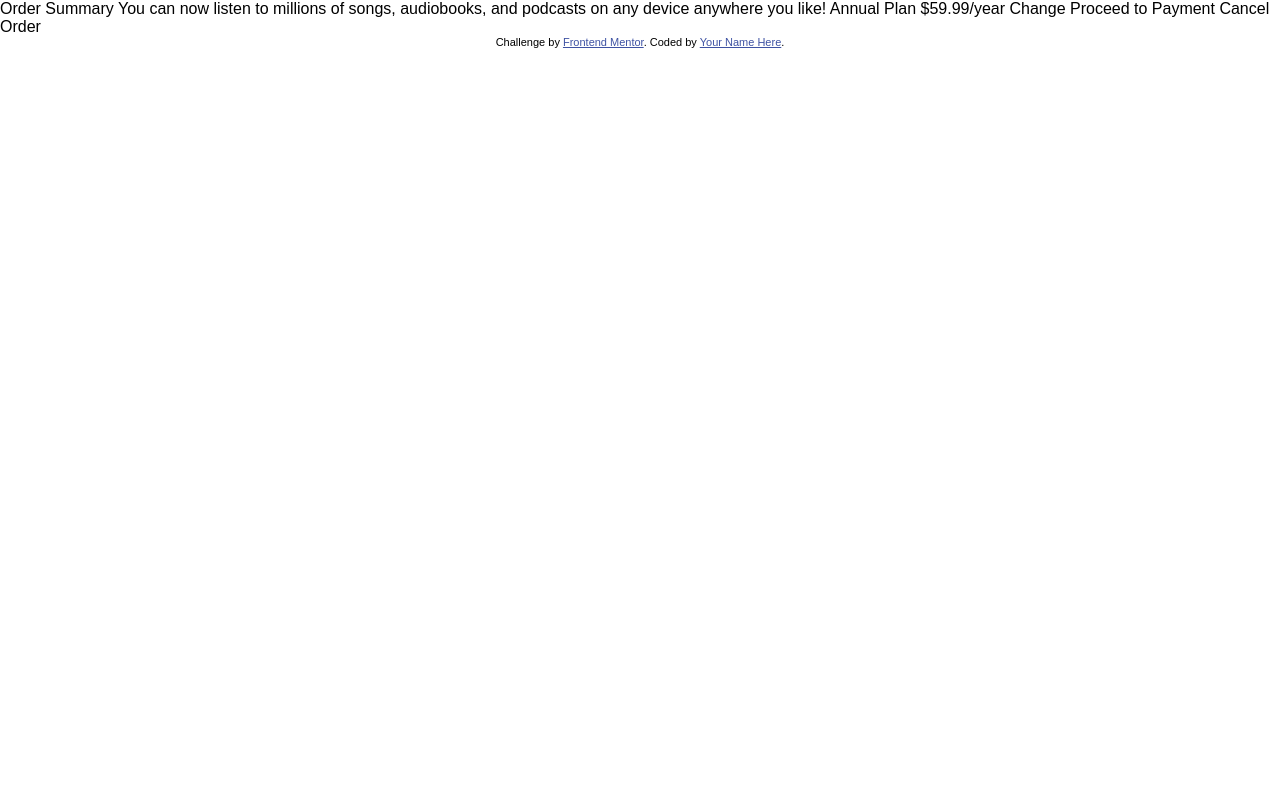
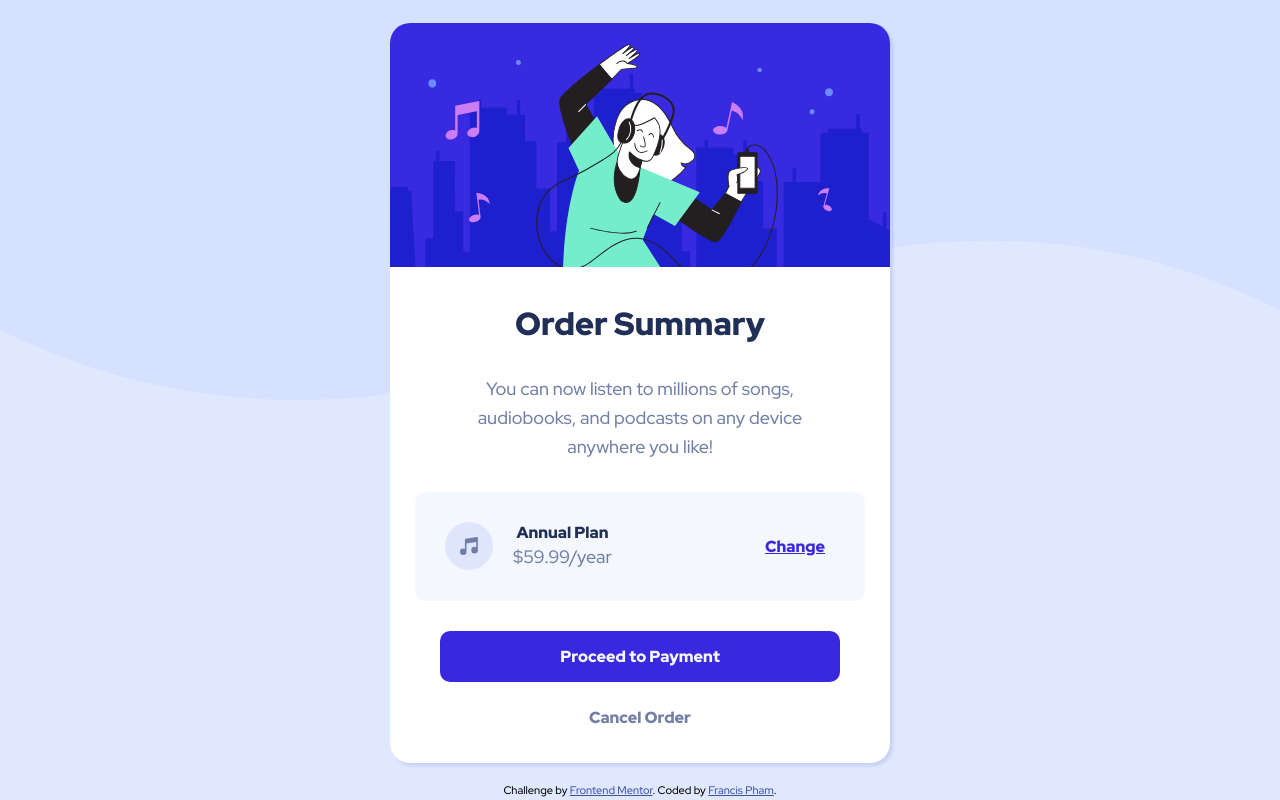
Before and after one commit to francisphamsd/order-summary-component, a plain HTML site: page index.html in a window 1280 px wide. Drawn offline with Linux system fonts and the light colour scheme.

Commit message:
Finish project

```diff
--- a/index.html
+++ b/index.html
@@ -16,15 +16,42 @@
     <title>Frontend Mentor | Order summary card</title>
   </head>
   <body>
-    Order Summary You can now listen to millions of songs, audiobooks, and
-    podcasts on any device anywhere you like! Annual Plan $59.99/year Change
-    Proceed to Payment Cancel Order
+    <div class="bg__img"></div>
+    <div class="container">
+      <img
+        src="./images/illustration-hero.svg"
+        alt="Illustration of a person listening to music"
+      />
+      <h1>Order Summary</h1>
+      <p class="hero-discription">
+        You can now listen to millions of songs, audiobooks, and podcasts on any
+        device anywhere you like!
+      </p>
+
+      <div class="plan-box">
+        <article class="plan-text-box">
+          <img src="./images/icon-music.svg" alt="music note icon" />
+          <div>
+            <h4 class="plan-heading">Annual Plan</h4>
+            <p class="plan-price">$59.99/year</p>
+          </div>
+        </article>
+
+        <div>
+          <button class="btn btn-change">Change</button>
+        </div>
+      </div>
+      <div class="btn-box">
+        <button class="btn btn-payment">Proceed to Payment</button>
+        <button class="btn btn-cancel">Cancel Order</button>
+      </div>
+    </div>
 
     <div class="attribution">
       Challenge by
       <a href="https://www.frontendmentor.io?ref=challenge" target="_blank"
         >Frontend Mentor</a
-      >. Coded by <a href="#">Your Name Here</a>.
+      >. Coded by <a href="#">Francis Pham</a>.
     </div>
   </body>
 </html>
--- a/style.css
+++ b/style.css
@@ -1,3 +1,15 @@
+@import url("https://fonts.googleapis.com/css2?family=Red+Hat+Display:wght@500;700;900&display=swap");
+:root {
+  /* Primary */
+  --pale-blue: #e0e8ff;
+  --bright-blue: #3829e0;
+
+  /* Neutral */
+  --very-pale-blue: #f5f7ff;
+  --desaturated-blue: #7280a7;
+  --dark-blue: #1f2f56;
+}
+
 * {
   margin: 0;
   padding: 0;
@@ -9,7 +21,138 @@ img {
 }
 
 body {
-  font-family: "", sans-serif;
+  font-family: "Red Hat Display", sans-serif;
+  background-color: var(--pale-blue);
+  text-align: center;
+  display: flex;
+  flex-direction: column;
+  align-items: center;
+  justify-content: center;
+  min-height: 100vh;
+}
+
+p {
+  font-size: 18px;
+  line-height: 1.6;
+  color: var(--desaturated-blue);
+}
+h1,
+h4 {
+  color: var(--dark-blue);
+  font-weight: 900;
+}
+
+h1 {
+  margin: 30px 0;
+}
+
+h4 {
+  white-space: nowrap;
+}
+
+.container {
+  background-color: #fff;
+  margin: 20px;
+  padding-bottom: 20px;
+  border-radius: 20px;
+  box-shadow: 3px 3px 3px rgba(62, 82, 163, 0.15);
+  overflow: hidden;
+}
+
+.bg__img {
+  background: url("./images/pattern-background-mobile.svg") no-repeat
+    center/cover;
+
+  /* background-repeat: no-repeat;
+  background-position: center;
+  background-size: cover; */
+
+  height: 400px;
+  position: absolute;
+  top: 0;
+  left: 0;
+  right: 0;
+  bottom: 0;
+  z-index: -1;
+}
+
+.container img {
+  width: 100%;
+}
+
+.hero-discription {
+  padding: 0 70px;
+}
+
+.btn {
+  display: inline-block;
+  font-family: inherit;
+  border: none;
+  background-color: transparent;
+  padding: 5px 10px;
+  border-radius: 10px;
+  font-weight: 900;
+  font-size: 16px;
+  cursor: pointer;
+  transition: all 0.2s ease-in-out;
+}
+
+.btn-change {
+  text-decoration: underline;
+  color: var(--bright-blue);
+}
+
+.btn-payment {
+  /* display: inline-block; */
+  background-color: var(--bright-blue);
+  color: var(--very-pale-blue);
+  padding: 15px 120px;
+  margin-bottom: 10px;
+}
+
+.btn-cancel {
+  padding: 15px;
+  color: var(--desaturated-blue);
+}
+
+.btn-change:hover {
+  text-decoration: none;
+}
+
+.btn-change:hover,
+.btn-payment:hover {
+  opacity: 0.8;
+}
+.btn-cancel:hover {
+  color: var(--dark-blue);
+}
+
+.plan-box {
+  margin: 30px auto;
+  padding: 30px;
+  width: 90%;
+  background-color: var(--very-pale-blue);
+  border-radius: 10px;
+  display: flex;
+  align-items: center;
+  justify-content: space-between;
+}
+.plan-text-box {
+  display: flex;
+  align-items: center;
+  justify-content: center;
+  gap: 10px;
+}
+
+.plan-text-box img {
+  margin-right: 10px;
+}
+
+.btn-box {
+  display: flex;
+  flex-direction: column;
+  align-items: center;
+  justify-content: center;
 }
 
 /* Attribution style */
@@ -20,3 +163,15 @@ body {
 .attribution a {
   color: hsl(228, 45%, 44%);
 }
+
+@media (min-width: 786px) {
+  .bg__img {
+    background: url("./images/pattern-background-desktop.svg") no-repeat
+      center/cover;
+    height: 50vh;
+  }
+
+  .container {
+    width: 500px;
+  }
+}
```
